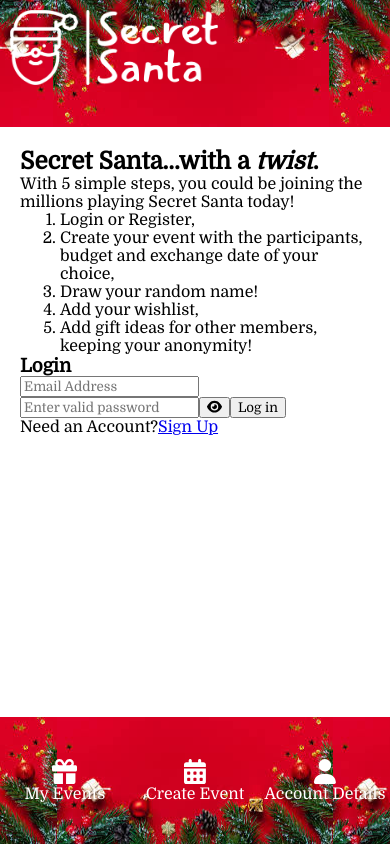
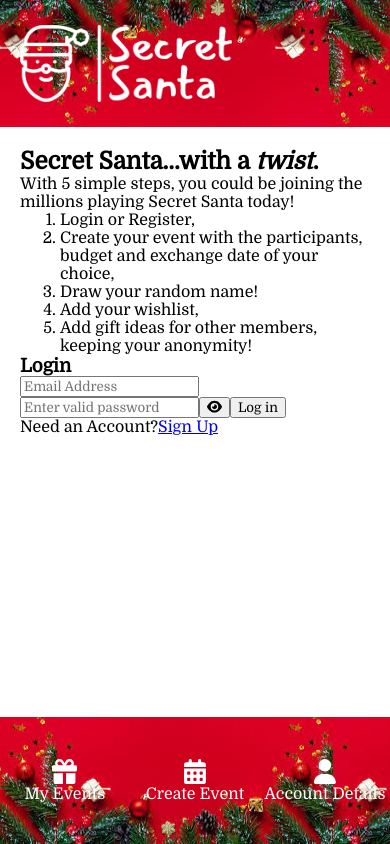
Before and after one commit to SuzBarnes/secret-santa, a React app: page / in a window 390 px wide. Built offline with nearby package versions, Linux system fonts and the light colour scheme.

Commit message:
styled logo to be responsive

```diff
--- a/src/styles/navbartop.scss
+++ b/src/styles/navbartop.scss
@@ -4,9 +4,11 @@
   background-position: center;
   .navbar-logo-container {
     display: inline-block;
-    margin: 10px;
+    margin: 0px 10px;
+    padding: 25px 10px;
+    height: 100%;
     .ss-logo {
-      height: 75px;
+      height: 100%;
       margin: auto;
     }
   }
```
